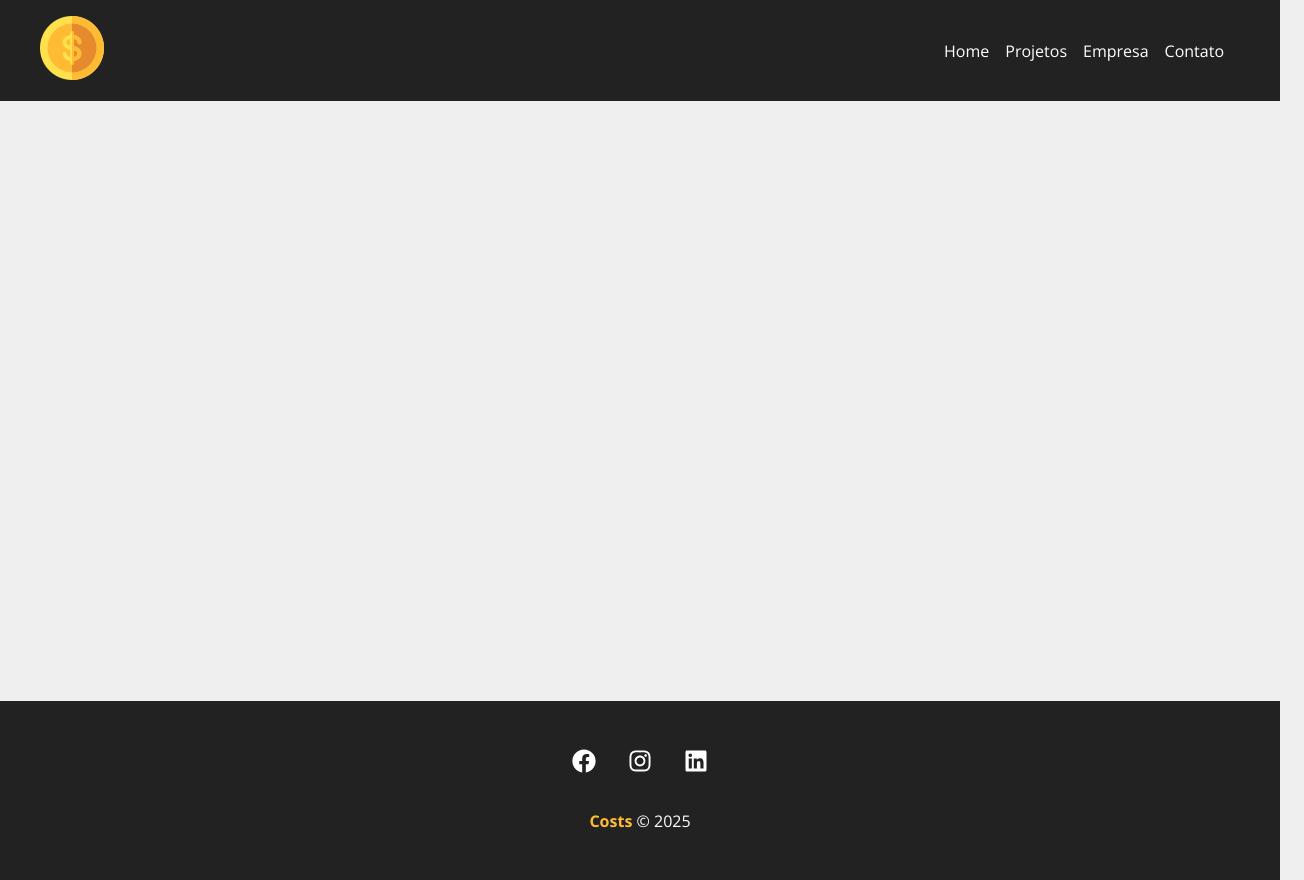
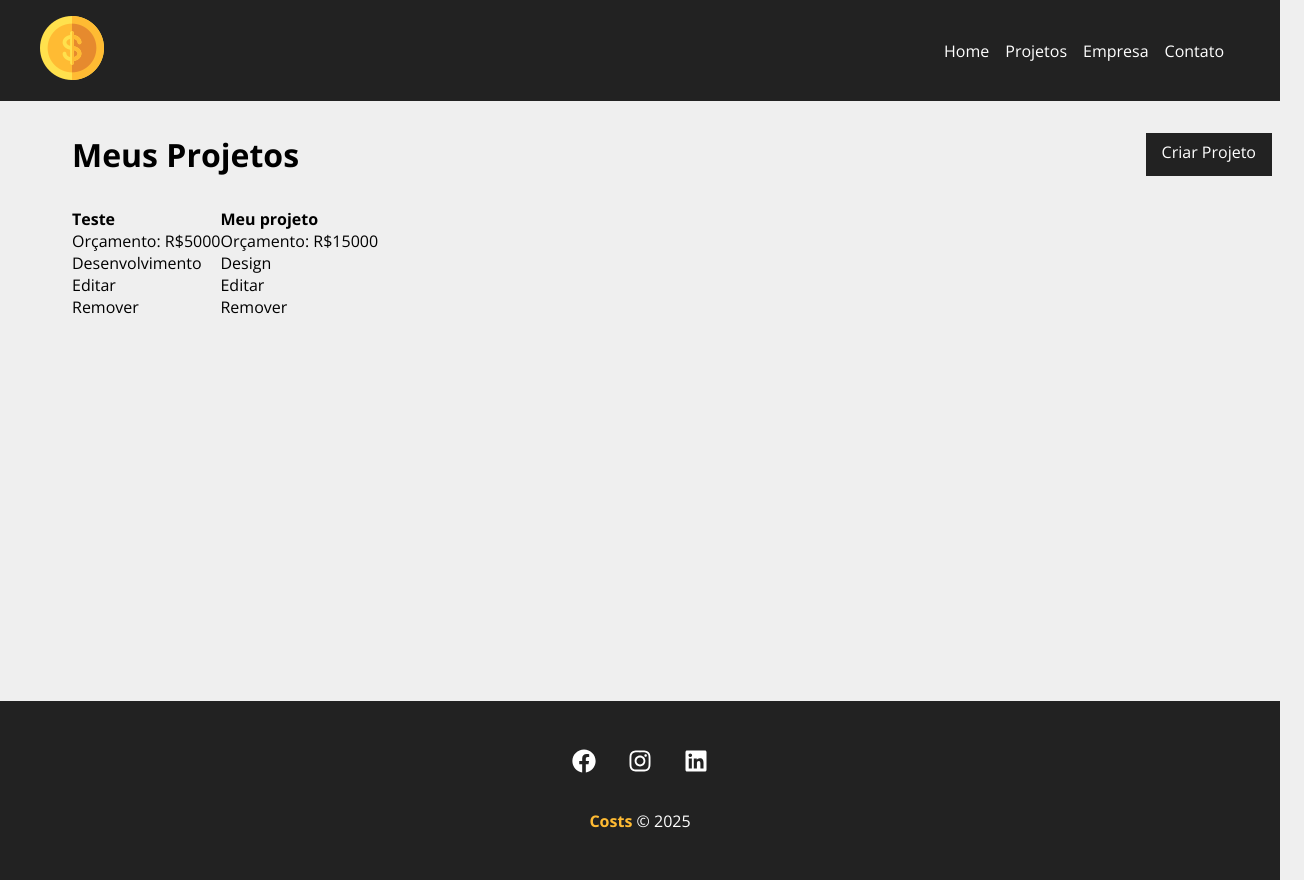
Before and after one commit to leonardoaraujo18/projeto-costs, a React (Create React App) app in the folder costs/: page /projects in a window 1280 px wide. Shown: the whole page, 1304 px wide, since content can reach past the window. Built offline with nearby package versions, Linux system fonts and the light colour scheme; data requests are answered from the project's data file.

Commit message:
Projeto React

```diff
--- a/costs/db.json
+++ b/costs/db.json
@@ -1,25 +1,5 @@
 {
   "project": [
-    {
-      "id": "2554",
-      "cost": 0,
-      "services": []
-    },
-    {
-      "id": "74ba",
-      "cost": 0,
-      "services": []
-    },
-    {
-      "id": "4be3",
-      "cost": 0,
-      "services": []
-    },
-    {
-      "id": "57b3",
-      "cost": 0,
-      "services": []
-    },
     {
       "id": "6c9c",
       "name": "Teste",
@@ -28,31 +8,6 @@
         "id": "2",
         "name": "Desenvolvimento"
       },
-      "cost": 0,
-      "services": []
-    },
-    {
-      "id": "3333",
-      "cost": 0,
-      "services": []
-    },
-    {
-      "id": "5a2f",
-      "cost": 0,
-      "services": []
-    },
-    {
-      "id": "c4de",
-      "cost": 0,
-      "services": []
-    },
-    {
-      "id": "5614",
-      "cost": 0,
-      "services": []
-    },
-    {
-      "id": "f5f9",
       "cost": 0,
       "services": []
     },
@@ -67,6 +22,7 @@
       "cost": 0,
       "services": []
     }
+
   ],
   "categories": [
     {
--- a/costs/src/App.js
+++ b/costs/src/App.js
@@ -17,7 +17,7 @@
       <Container customClass="min-height">
       <Routes>
         <Route path="/" element={<Home />} />
-        <Route path="/project" element={<Projects />} />
+        <Route path="/projects" element={<Projects />} />
         <Route path="/company" element={<Company />} />
         <Route path="/contact" element={<Contact />} />
         <Route path="/newproject" element={<NewProjects />} />
--- a/costs/src/components/pages/Projects.js
+++ b/costs/src/components/pages/Projects.js
@@ -1,7 +1,15 @@
+import styles from './Projects.module.css'
+
 import {useLocation} from 'react-router-dom'
 import Message from "../layout/Message";
+import Container from '../layout/Container';
+import LinkButton from '../layout/LinkButton';
+import ProjectCard from '../project/ProjectCard';
+import { useState, useEffect } from 'react';
 
 function Projects(){
+
+    const [projects, setProjects] = useState([])
 
     const location = useLocation()
     let message = ''
@@ -9,10 +17,38 @@
         message = location.state.message
     }
 
+    useEffect(() => {
+        fetch('http://localhost:5000/project', {
+            method: 'GET',
+            headers: {
+                'Content-Type': 'application/json'
+            },
+        }).then((resp) => resp.json())
+        .then((data) => {
+            console.log(data)
+            setProjects(data)
+        })
+        .catch((err) => console.log(err))
+    }, [])
+
     return(
-        <div>
-            <h1>Meus Projetos</h1>
+        <div className={styles.project_container}>
+            <div className={styles.title_container}>
+                <h1>Meus Projetos</h1>
+                <LinkButton to="/newproject" text="Criar Projeto" />
+            </div>
             {message &&  <Message type="success" msg={message}  />}
+            <Container customClass="start">
+                {projects.length > 0 &&
+                    projects.map((project) => (
+                        <ProjectCard name={project.name}
+                        id={project.id}
+                        budget={project.budget}
+                        category={project.category?.name || 'Categoria Desconhecida'}
+                        key={project.id}
+                         />
+                    ))}
+            </Container>
         </div>
     )
 }
--- /dev/null
+++ b/costs/src/components/pages/Projects.module.css
@@ -0,0 +1,9 @@
+.project_container{
+    padding: 2em;
+}
+
+.title_container{
+    display: flex;
+    justify-content: space-between;
+    margin-bottom: 2em;
+}
--- /dev/null
+++ b/costs/src/components/project/ProjectCard.js
@@ -0,0 +1,23 @@
+import styles from './ProjectCard.module.css'
+
+import {BsPencil, BsFillTrashFill} from 'react-icons/bs'
+
+function ProjectCard({id, name, budget, category, handleRemove}){
+    return(
+        <div>
+            <h4>{name}</h4>
+            <p>
+                <span>Orçamento:</span> R${budget}
+            </p>
+            <p>
+                <span></span> {category}
+            </p>
+            <div>
+                <p>Editar</p>
+                <p>Remover</p>
+            </div>
+        </div>
+    )
+}
+
+export default ProjectCard;
```
Also changed, not shown: costs/src/components/project/ProjectCard.module.css (added).
